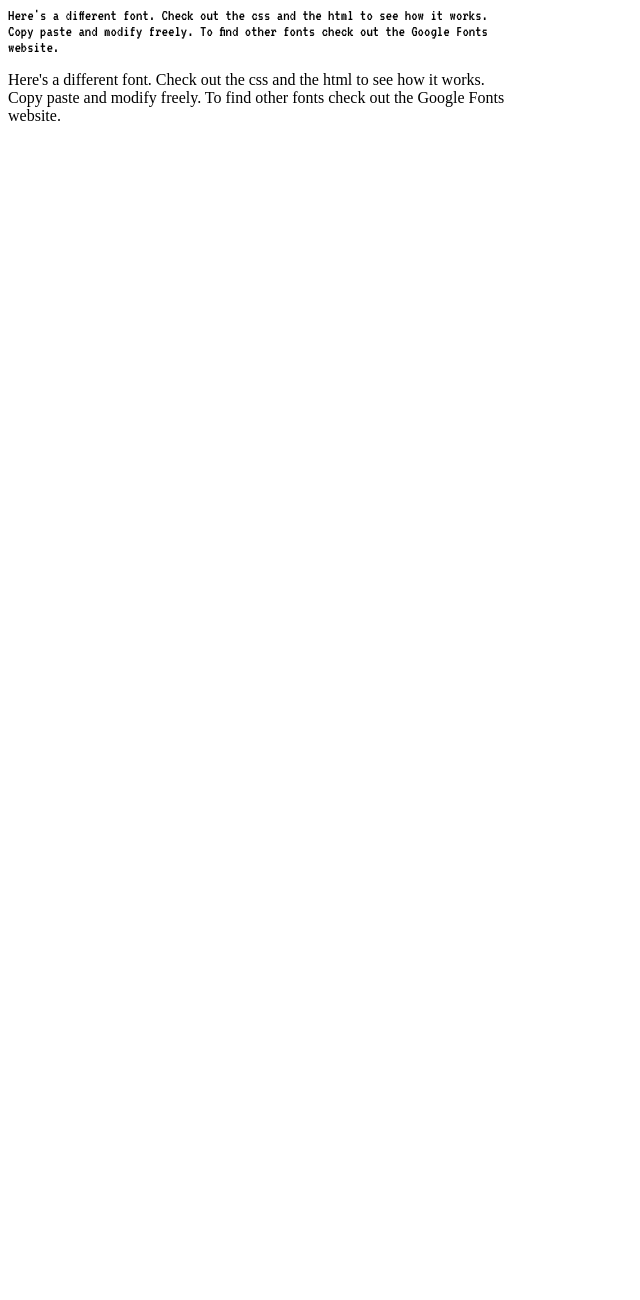
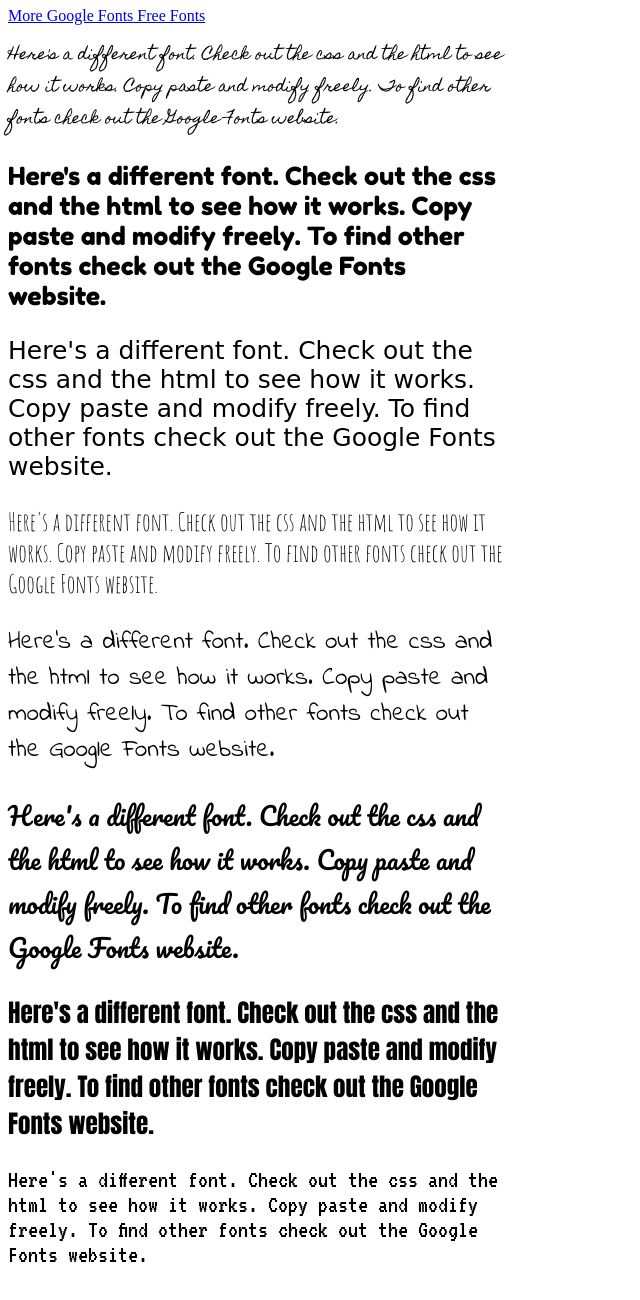
Before and after one commit to tombetthauser/css-examples, a plain HTML site: page google-fonts/index.html in a window 1280 px wide. Shown: the part 76-1376 px from the top of the page, without its empty margins (0-640 px from the left). Before the commit the page ends 800 px from the top, so only its background shows below. Drawn offline with Linux system fonts and the light colour scheme; a web font is replaced by a local one.

Commit message:
Cleaned up

```diff
--- a/google-fonts/app.css
+++ b/google-fonts/app.css
@@ -8,33 +8,41 @@ section {
 }
 
 .font-1 {
-  font-family: 'Amatic SC', cursive;
+  font-family: 'Homemade Apple', cursive;
+  font-size: 15px;
 }
 
-.font-1 {
-  font-family: 'Anton', sans-serif;
+.font-2 {
+  font-family: 'Fredoka One', cursive;
+  font-size: 25px;
 }
 
-.font-1 {
-  font-family: 'Fredoka One', cursive;
+.font-3 {
+  font-family: 'Rampart One', cursive;
+  font-size: 25px;
 }
 
-.font-1 {
-  font-family: 'Homemade Apple', cursive;
+.font-4 {
+  font-family: 'Amatic SC', cursive;
+  font-size: 25px;
 }
 
-.font-1 {
+.font-5 {
   font-family: 'Indie Flower', cursive;
+  font-size: 25px;
 }
 
-.font-1 {
+.font-6 {
   font-family: 'Pacifico', cursive;
+  font-size: 25px;
 }
 
-.font-1 {
-  font-family: 'Rampart One', cursive;
+.font-7 {
+  font-family: 'Anton', sans-serif;
+  font-size: 25px;
 }
 
-.font-1 {
+.font-8 {
   font-family: 'VT323', monospace;
+  font-size: 25px;
 }
--- a/google-fonts/index.html
+++ b/google-fonts/index.html
@@ -12,9 +12,16 @@
 </head>
 <body>
   <h1 class="title">Google Fonts Example</h1>
+  <a href="https://fonts.google.com/">More Google Fonts Free Fonts</a>
   <section>
     <p class="font-1">Here's a different font. Check out the css and the html to see how it works. Copy paste and modify freely. To find other fonts check out the Google Fonts website.</p>
     <p class="font-2">Here's a different font. Check out the css and the html to see how it works. Copy paste and modify freely. To find other fonts check out the Google Fonts website.</p>
+    <p class="font-3">Here's a different font. Check out the css and the html to see how it works. Copy paste and modify freely. To find other fonts check out the Google Fonts website.</p>
+    <p class="font-4">Here's a different font. Check out the css and the html to see how it works. Copy paste and modify freely. To find other fonts check out the Google Fonts website.</p>
+    <p class="font-5">Here's a different font. Check out the css and the html to see how it works. Copy paste and modify freely. To find other fonts check out the Google Fonts website.</p>
+    <p class="font-6">Here's a different font. Check out the css and the html to see how it works. Copy paste and modify freely. To find other fonts check out the Google Fonts website.</p>
+    <p class="font-7">Here's a different font. Check out the css and the html to see how it works. Copy paste and modify freely. To find other fonts check out the Google Fonts website.</p>
+    <p class="font-8">Here's a different font. Check out the css and the html to see how it works. Copy paste and modify freely. To find other fonts check out the Google Fonts website.</p>
   </section>
 </body>
 </html>
```
Also changed, not shown: font-awesome/index.html (+1 -1 lines), 2 other files.
